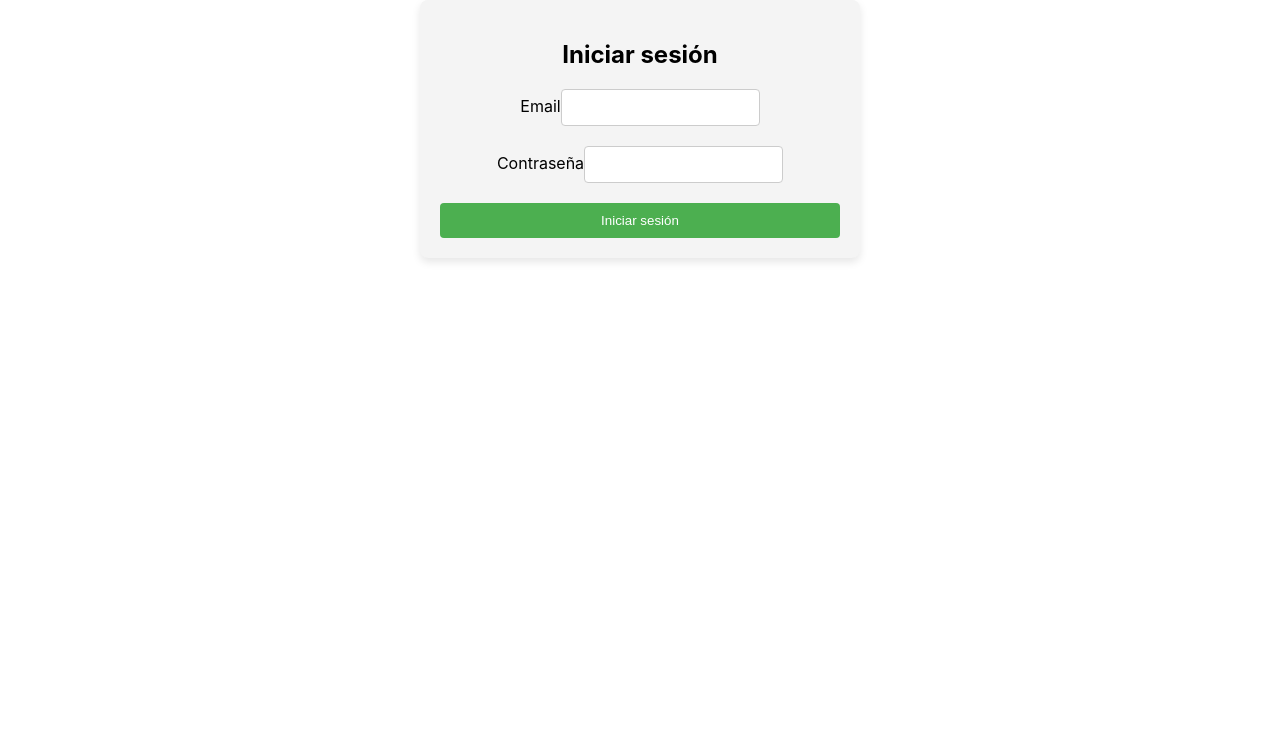
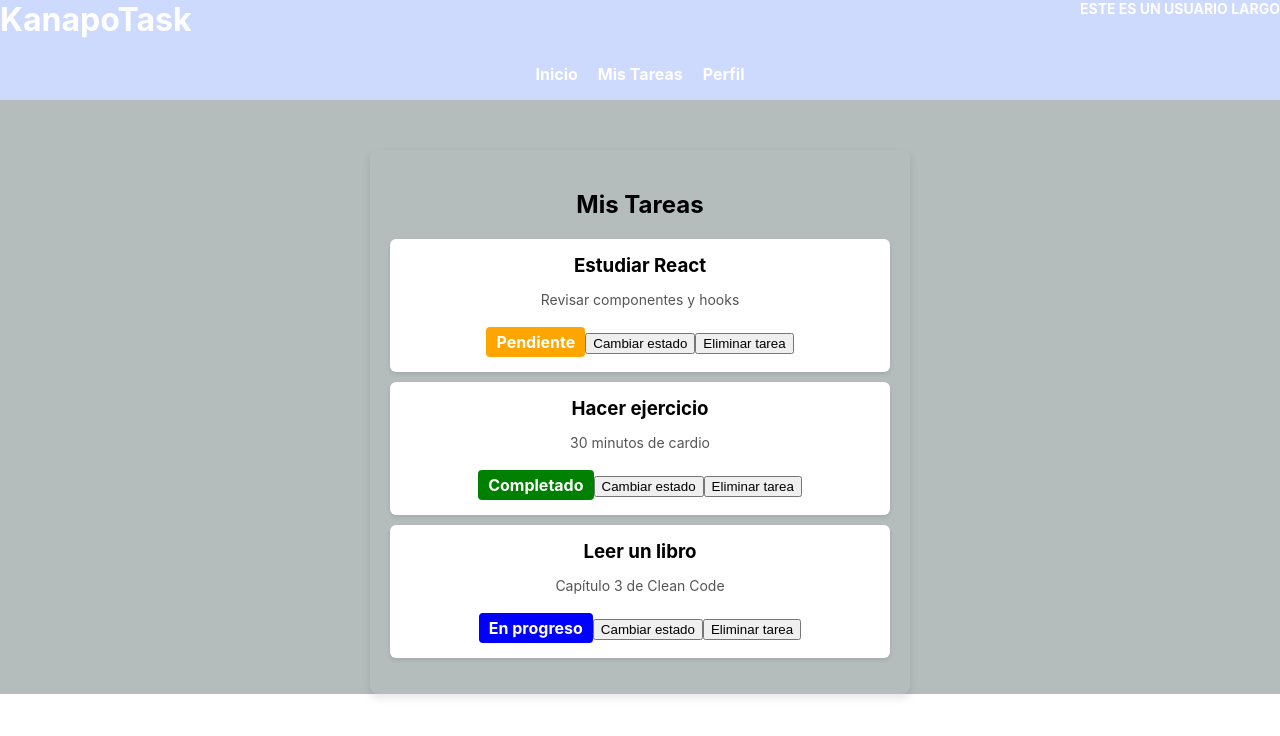
Before and after one commit to kanapo854/PROYECTO-FINAL, a React (Create React App) app in the folder fronted/: page /tasklist in a window 1280 px wide. Shown: the top 736 px of the page. Built offline with nearby package versions, Linux system fonts and the light colour scheme.

Commit message:
fronted_1_0_0_0 - Se realizo las paginas de login y tareas para el fronted (todavia no hay conexion con el backend)

```diff
--- a/fronted/src/App.css
+++ b/fronted/src/App.css
@@ -1,5 +1,6 @@
 .App {
   text-align: center;
+  background-color: #b4bcbc;
 }
 
 .App-logo {
--- a/fronted/src/App.js
+++ b/fronted/src/App.js
@@ -1,11 +1,14 @@
-import logo from './logo.svg';
+//import logo from '/workspaces/PROYECTO-FINAL/fronted/src/images/BugsBunny.jpg';
 import './App.css';
 import Login from './components/Login';
-
+import './styles/variables.css';
+import Tasks from './components/TaskList';
+import Header from "./components/Header";
 function App() {
   return (
     <div className="App">
-      <Login/> {/* Usar el componente de Login*/}
+      <Header/>
+      <Tasks/>
     </div>
   );
 }
--- /dev/null
+++ b/fronted/src/components/Header.css
@@ -0,0 +1,62 @@
+.header {
+    background-color: var(--color-9);
+    color: white;
+    padding: 0px;
+    height: 100px;
+    display: flex;
+    align-items: center;
+    justify-content: space-between;
+    flex-direction: column;
+    position:relative;
+  }
+  .titulo {
+    display: flex;
+    padding: 0;
+    margin:0;
+    justify-content: space-between;
+    width: 100%;
+    position: relative;
+  }
+  .app-name {
+    margin: 0;
+    flex: 1;
+    text-align: left;
+  }
+  .user-name {
+    margin: 0;
+    padding:0;
+    font-size: 14px;
+    text-align: right;
+    position: relative;
+    cursor:pointer;
+  }
+  .logout{
+    position:absolute;
+    top: 50%;
+    right:0;
+    margin-top: 5px;
+    padding: 8px 12px;
+    background-color: var(--texto-color-1);
+    color:white;
+    border: none;
+    border-radius: none;
+    cursor:pointer;
+    box-shadow: 0px 4px 6px rgba(0, 0, 0, 0.1);
+    font-size: 12px;
+    display: block;
+  }
+  .navbar{
+    width: 100%;
+    display: inline;
+    justify-content: center;
+    margin-top:0px
+  }
+  .navbar ul {
+    list-style: none;
+    padding: 0;
+  }
+  .navbar ul li {
+    display: inline;
+    margin: 0 10px;
+    font-weight:bold;
+  }
--- /dev/null
+++ b/fronted/src/components/Header.js
@@ -0,0 +1,29 @@
+import React, { useState } from "react";
+//import { Link } from "react-router-dom";
+import "./Header.css";
+
+const Header = () => {
+  const [showButton, setShowButton] = useState(false);
+
+  return (
+    <header className="header">
+      <div className="titulo">
+        <h1 className="app-name">KanapoTask</h1>
+        <h1 className="user-name" onClick={() => setShowButton(!showButton)}>
+          ESTE ES UN USUARIO LARGO
+        </h1>
+        {showButton && <button className="logout">Log out</button>}
+      </div>
+
+      <nav className="navbar">
+        <ul>
+          <li>Inicio</li>
+          <li>Mis Tareas</li>
+          <li>Perfil</li>
+        </ul>
+      </nav>
+    </header>
+  );
+};
+
+export default Header;
--- a/fronted/src/components/Login.css
+++ b/fronted/src/components/Login.css
@@ -1,10 +1,18 @@
 .login-container {
-    max-width: 400px;
+    max-width: 600px;
     margin: 0 auto;
     padding: 20px;
-    background-color: #f4f4f4;
+    /*background-color: #f4f4f4;*/
+    background-color: var(--color-5);
     border-radius: 8px;
     box-shadow: 0 4px 8px rgba(0, 0, 0, 0.1);
+    color: var(--texto-color-1);
+    /* Centrar el formulario en el medio de la pantalla */
+    position: absolute;
+    top: 50%;
+    left: 50%;
+    transform: translate(-50%, -50%); /* Mover el formulario al centro */
+    text-align: center;
   }
 
   .login-container h2 {
@@ -18,7 +26,9 @@
   }
 
   .login-container label {
-    margin-bottom: 8px;
+    margin-bottom: 5px;
+    display:block;
+    text-align: left;
   }
 
   .login-container input {
@@ -26,11 +36,13 @@
     margin-bottom: 20px;
     border: 1px solid #ccc;
     border-radius: 4px;
+    /*text-align: center;*/
   }
 
   .login-container button {
     padding: 10px;
-    background-color: #4CAF50;
+    /*background-color: #4CAF50;*/
+    background-color: var(--texto-color-1);
     color: white;
     border: none;
     border-radius: 4px;
@@ -38,7 +50,7 @@
   }
 
   .login-container button:hover {
-    background-color: #45a049;
+    background-color: var(--texto-color-1);
   }
 
   .error {
--- /dev/null
+++ b/fronted/src/components/TaskList.css
@@ -0,0 +1,54 @@
+.tasks-container {
+    max-width: 500px;
+    margin: 50px auto;
+    padding: 20px;
+    background: var(--background-color);
+    border-radius: 8px;
+    box-shadow: 0 4px 8px rgba(0, 0, 0, 0.1);
+    text-align: center;
+  }
+
+  .tasks-list {
+    list-style: none;
+    padding: 0;
+  }
+
+  .task-card {
+    background: white;
+    padding: 15px;
+    margin: 10px 0;
+    border-radius: 6px;
+    box-shadow: 0 2px 4px rgba(0, 0, 0, 0.1);
+  }
+
+  .task-card h3 {
+    margin: 0;
+  }
+
+  .task-card p {
+    font-size: 14px;
+    color: #555;
+  }
+
+  .status {
+    display: inline-block;
+    margin-top: 5px;
+    padding: 5px 10px;
+    border-radius: 4px;
+    font-weight: bold;
+  }
+
+  .status.pendiente {
+    background: orange;
+    color: white;
+  }
+
+  .status.completado {
+    background: green;
+    color: white;
+  }
+
+  .status.en-progreso {
+    background: blue;
+    color: white;
+  }
--- /dev/null
+++ b/fronted/src/components/TaskList.js
@@ -0,0 +1,31 @@
+import React from "react";
+import "./TaskList.css";
+
+const tasks = [
+  { id: 1, titulo: "Estudiar React", descripcion: "Revisar componentes y hooks", estado: "Pendiente" },
+  { id: 2, titulo: "Hacer ejercicio", descripcion: "30 minutos de cardio", estado: "Completado" },
+  { id: 3, titulo: "Leer un libro", descripcion: "Capítulo 3 de Clean Code", estado: "En progreso" }
+];
+
+const Tasks = () => {
+  return (
+    <div className="tasks-container">
+      <h2>Mis Tareas</h2>
+      <ul className="tasks-list">
+        {tasks.map((task) => (
+          <li key={task.id} className="task-card">
+            <h3>{task.titulo}</h3>
+            <p>{task.descripcion}</p>
+            <span className={`status ${task.estado.toLowerCase().replace(" ", "-")}`}>
+              {task.estado}
+            </span>
+            <button>Cambiar estado</button>
+            <button>Eliminar tarea</button>
+          </li>
+        ))}
+      </ul>
+    </div>
+  );
+};
+
+export default Tasks;
--- /dev/null
+++ b/fronted/src/styles/variables.css
@@ -0,0 +1,41 @@
+:root{
+    --light-gray: #c0c3c2;
+    --gray-1: #83807e;
+    --gray-2:#4a544e;
+    --dark-brown: #3b2d25;
+    --brown:#723c36;
+    --light-yellow:#f4e56d;
+    --yellow-orange: #ceaa46;
+    --light-pink: #d79497;
+    --variant_black:#090706;
+    --piel:#cbb1a1;
+    --other: #ebe4e1;
+
+    /*Pleta morados*/
+    --color-1: #eae4e9;
+    --color-2: #fff1e6;
+    --color-3: #fde2e4;
+    --color-4: #fad2e1;
+    --color-5: #e2ece9;
+    --color-6: #bee1e6;
+    --color-7: #f0efeb;
+    --color-8: #dfe7fd;
+    --color-9: #cddafd;
+    --color-10: #eae4e9;
+    --color-11: #eae4e9;
+    --color-12: #eae4e9;
+
+    /*Colores texto*/
+    --texto-color-1: #0fa3b1;
+    --texto-color-2: #b5e2fa;
+    --texto-color-3: #f9f7f3;
+    --texto-color-4: #eddea4;
+    --texto-color-5: #f7a072;
+    --texto-color-6: #8e7dbe;
+    --texto-color-7: #d88c9a;
+    --texto-color-8: #dfe7fd;
+    --texto-color-9: #cddafd;
+    --texto-color-10: #eae4e9;
+    --texto-color-11: #eae4e9;
+    --texto-color-12: #eae4e9;
+}
```
Also changed, not shown: fronted/src/images/BugsBunny.jpg (added).
